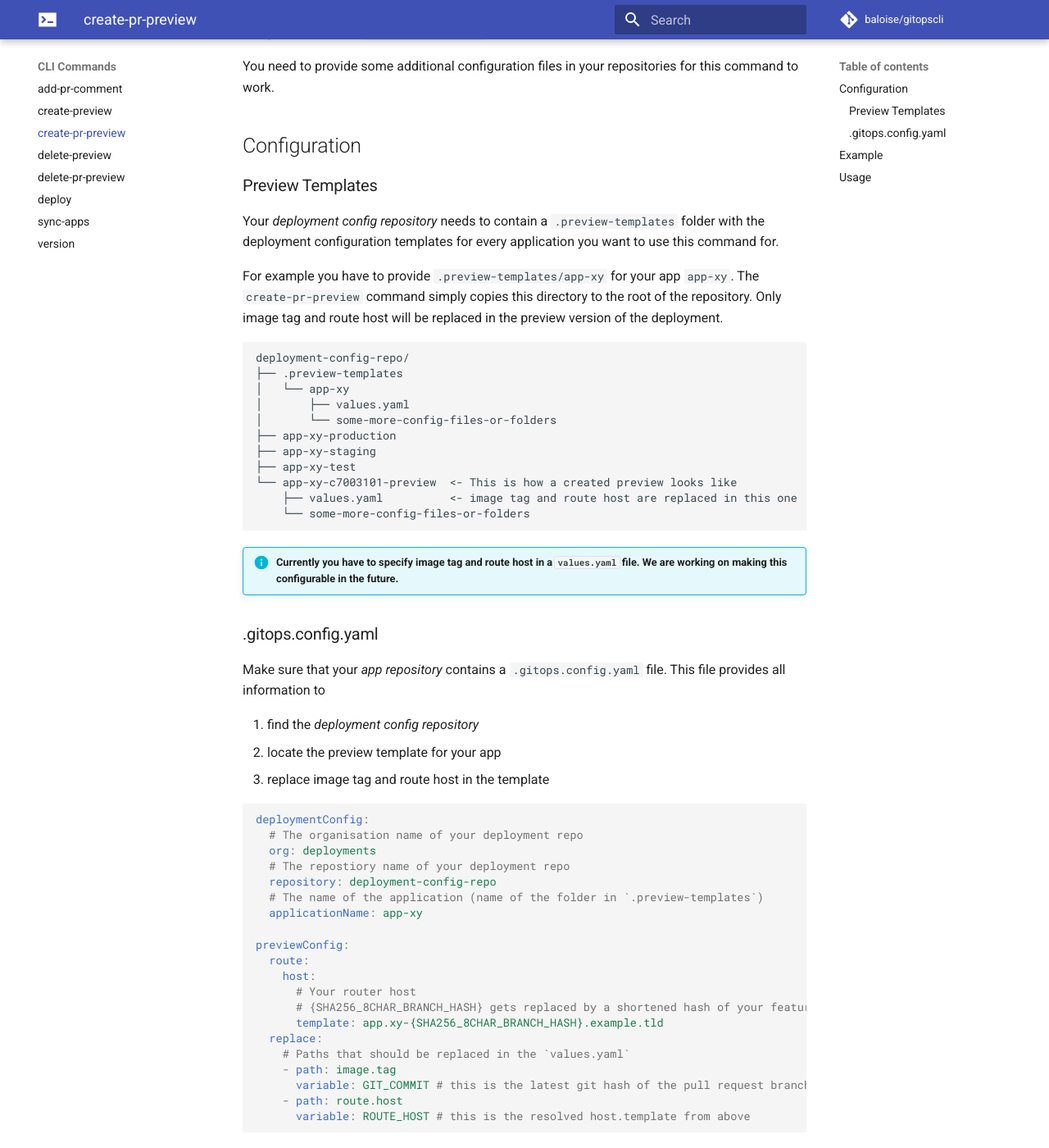
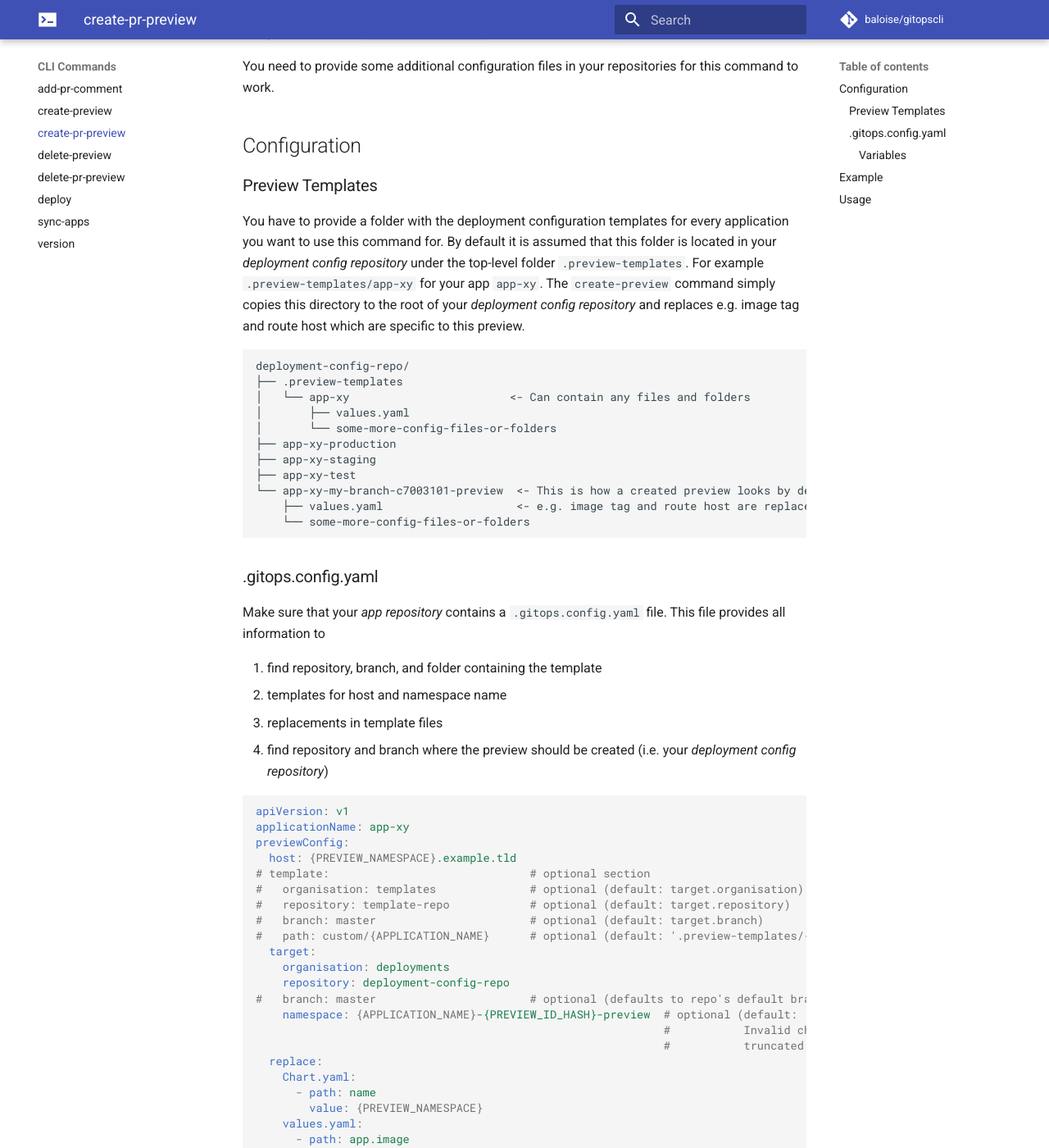
Before and after one commit to baloise/gitopscli, an MkDocs documentation site: the page built from docs/commands/create-pr-preview.md, in a window 1280 px wide and 1400 px high, scrolled down 252 px. Shown: the whole window at 82% size. Built offline with MkDocs 1.6.1 and Material for MkDocs 9.7.7, drawn with Linux system fonts in a browser that asks for light colours; comment, search, counter and statistics services are not loaded; some of the changed text lies outside the part shown.

Commit message:
doc(GitOpsConfig): update docs with apiVersion v1

````diff
--- a/docs/commands/create-pr-preview.md
+++ b/docs/commands/create-pr-preview.md
@@ -7,56 +7,66 @@ You need to provide some additional configuration files in your repositories for
 ## Configuration
 ### Preview Templates
 
-Your *deployment config repository* needs to contain a `.preview-templates` folder with the deployment configuration templates for every application you want to use this command for.
-
-For example you have to provide `.preview-templates/app-xy` for your app `app-xy`. The `create-pr-preview` command simply copies this directory to the root of the repository. Only image tag and route host will be replaced in the preview version of the deployment.
+You have to provide a folder with the deployment configuration templates for every application you want to use this command for. By default it is assumed that this folder is located in your *deployment config repository* under the top-level folder `.preview-templates`. For example `.preview-templates/app-xy` for your app `app-xy`. The `create-preview` command simply copies this directory to the root of your *deployment config repository* and replaces e.g. image tag and route host which are specific to this preview.
 
 ```
 deployment-config-repo/
 ├── .preview-templates
-│   └── app-xy
+│   └── app-xy                        <- Can contain any files and folders
 │       ├── values.yaml
 │       └── some-more-config-files-or-folders
 ├── app-xy-production
 ├── app-xy-staging
 ├── app-xy-test
-└── app-xy-c7003101-preview  <- This is how a created preview looks like
-    ├── values.yaml          <- image tag and route host are replaced in this one
+└── app-xy-my-branch-c7003101-preview  <- This is how a created preview looks by default
+    ├── values.yaml                    <- e.g. image tag and route host are replaced in this one
     └── some-more-config-files-or-folders
 ```
-
-!!! info "Currently you have to specify image tag and route host in a `values.yaml` file. We are working on making this configurable in the future."
 
 ### .gitops.config.yaml
 
 Make sure that your *app repository* contains a `.gitops.config.yaml` file. This file provides all information to
 
-1. find the *deployment config repository*
-2. locate the preview template for your app
-3. replace image tag and route host in the template
+1. find repository, branch, and folder containing the template
+2. templates for host and namespace name
+3. replacements in template files
+4. find repository and branch where the preview should be created (i.e. your *deployment config repository*)
 
 ```yaml
-deploymentConfig:
-  # The organisation name of your deployment repo
-  org: deployments
-  # The repostiory name of your deployment repo
-  repository: deployment-config-repo
-  # The name of the application (name of the folder in `.preview-templates`)
-  applicationName: app-xy
+apiVersion: v1
+applicationName: app-xy
+previewConfig:
+  host: {PREVIEW_NAMESPACE}.example.tld
+# template:                              # optional section
+#   organisation: templates              # optional (default: target.organisation)
+#   repository: template-repo            # optional (default: target.repository)
+#   branch: master                       # optional (default: target.branch)
+#   path: custom/{APPLICATION_NAME}      # optional (default: '.preview-templates/{APPLICATION_NAME}')
+  target:
+    organisation: deployments
+    repository: deployment-config-repo
+#   branch: master                       # optional (defaults to repo's default branch)
+    namespace: {APPLICATION_NAME}-{PREVIEW_ID_HASH}-preview  # optional (default: '{APPLICATION_NAME}-{PREVIEW_ID}-{PREVIEW_ID_HASH}-preview',
+                                                             #           Invalid characters in PREVIEW_ID will be replaced. PREVIEW_ID will be
+                                                             #           truncated if max namespace length exceeds 63 chars.)
+  replace:
+    Chart.yaml:
+      - path: name
+        value: {PREVIEW_NAMESPACE}
+    values.yaml:
+      - path: app.image
+        value: registry.example.tld/my-app:{GIT_HASH}
+      - path: route.host
+        value: {PREVIEW_HOST}
+```
 
-previewConfig:
-  route:
-    host:
-      # Your router host
-      # {SHA256_8CHAR_BRANCH_HASH} gets replaced by a shortened hash of your feature branch name
-      template: app.xy-{SHA256_8CHAR_BRANCH_HASH}.example.tld
-  replace:
-    # Paths that should be replaced in the `values.yaml`
-    - path: image.tag
-      variable: GIT_COMMIT # this is the latest git hash of the pull request branch
-    - path: route.host
-      variable: ROUTE_HOST # this is the resolved host.template from above
-```
+#### Variables
+- `APPLICATION_NAME`: value from `applicationName`
+- `GIT_HASH`: The git hash of the *app repository* commit that will be deployed
+- `PREVIEW_ID`: The branch name in the *app repository*
+- `PREVIEW_ID_HASH`: The first 8 characters of the SHA256 hash of `PREVIEW_ID`
+- `PREVIEW_NAMESPACE`: The resulting value of `previewConfig.target.namespace`
+- `PREVIEW_HOST`: The resulting value of `previewConfig.host`
 
 ## Example
 
````
Also changed, not shown: docs/commands/create-preview.md (+41 -31 lines).
